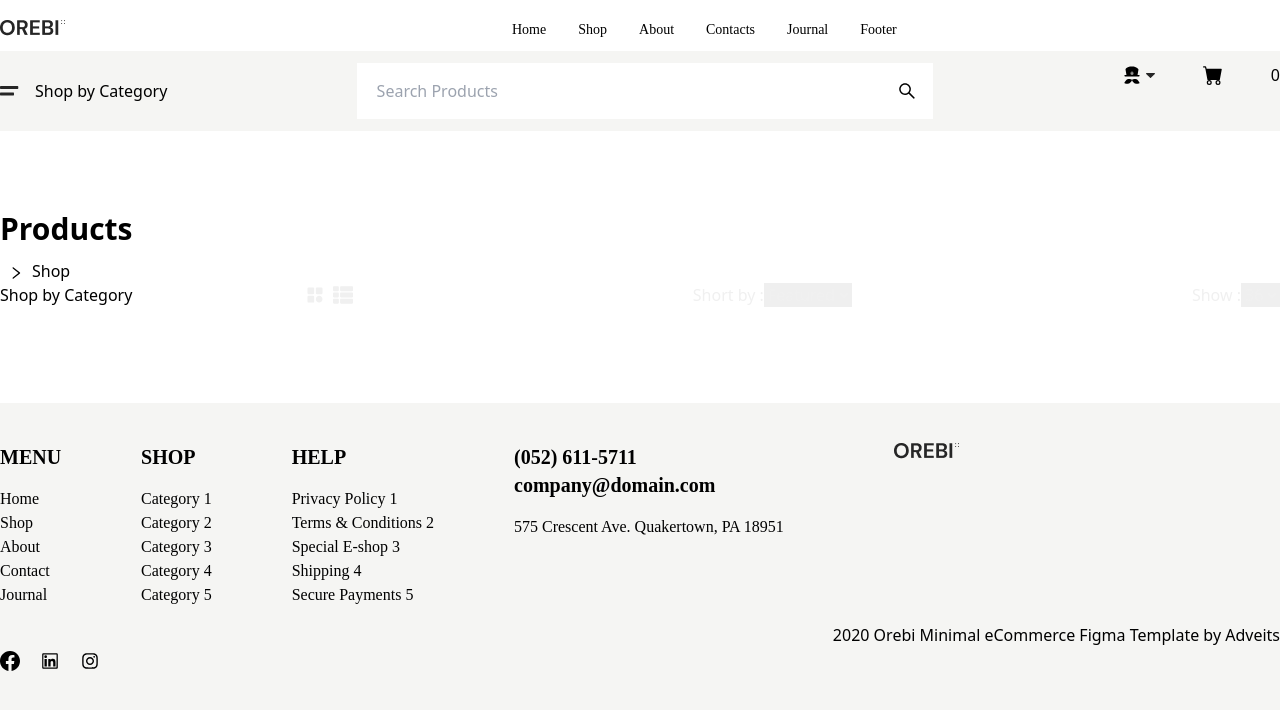
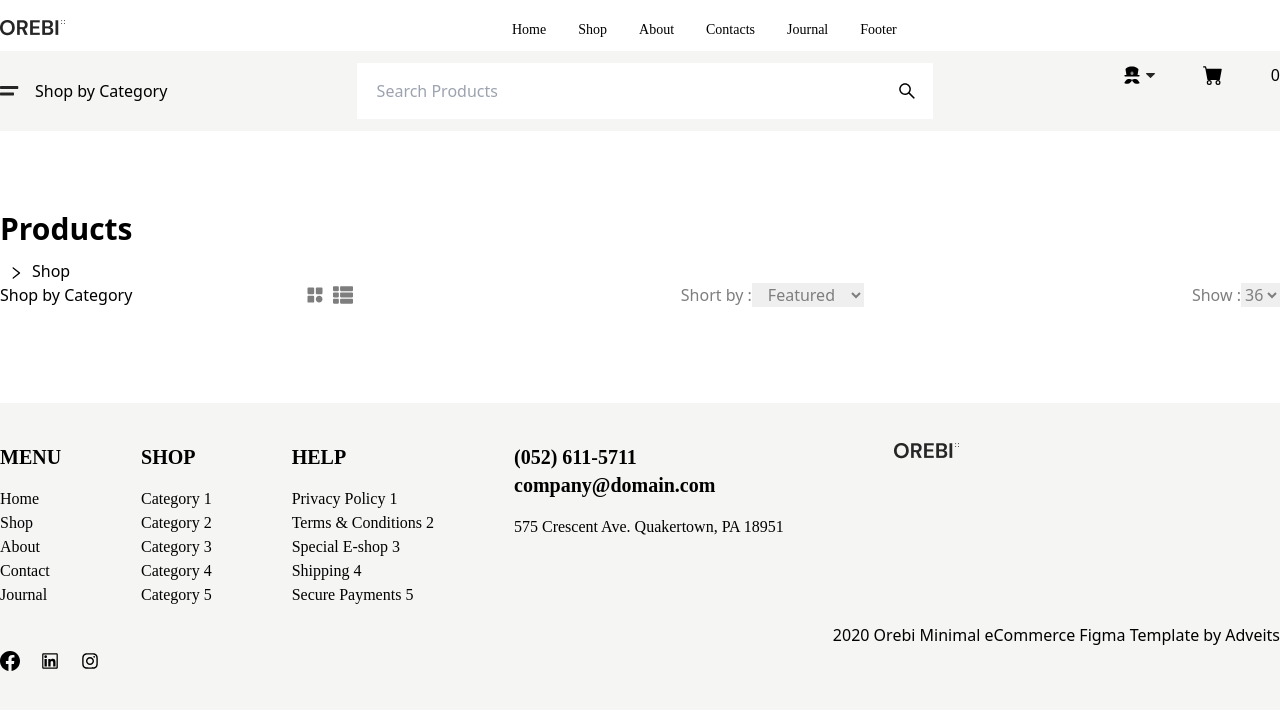
Before and after one commit to jibonrahaman/Orebi-fronted-E-commerce, a React (Vite) app: page /shop in a window 1280 px wide. Shown: the top 710 px of the page. Built offline with nearby package versions, Linux system fonts and the light colour scheme.

Commit message:
product Page- select option design

```diff
--- a/src/Components/ProductPage/ProductPage.jsx
+++ b/src/Components/ProductPage/ProductPage.jsx
@@ -21,14 +21,14 @@ function ProductPage() {
      <Flex className=" justify-between">
       <div className=' w-1/4'>Shop by Category</div>
       <div className=' w-4/5'>
-        <Flex className=" justify-between text-[#f0f0f0]">
+        <Flex className=" justify-between text-[#7e7e7e]">
        <Flex className=" gap-x-2 items-center">
        <BiSolidCategory size={20} />
         <FaThList size={20} />
        </Flex>
        <Flex>
         <h4>Short by : </h4>
-        <select className=' relative'>
+        <select className=' relative px-3'>
         <MdOutlineArrowDropDown className=' absolute top-0 right-0' />
           <option value="">Featured</option>
           <option value="">Demo</option>
```
